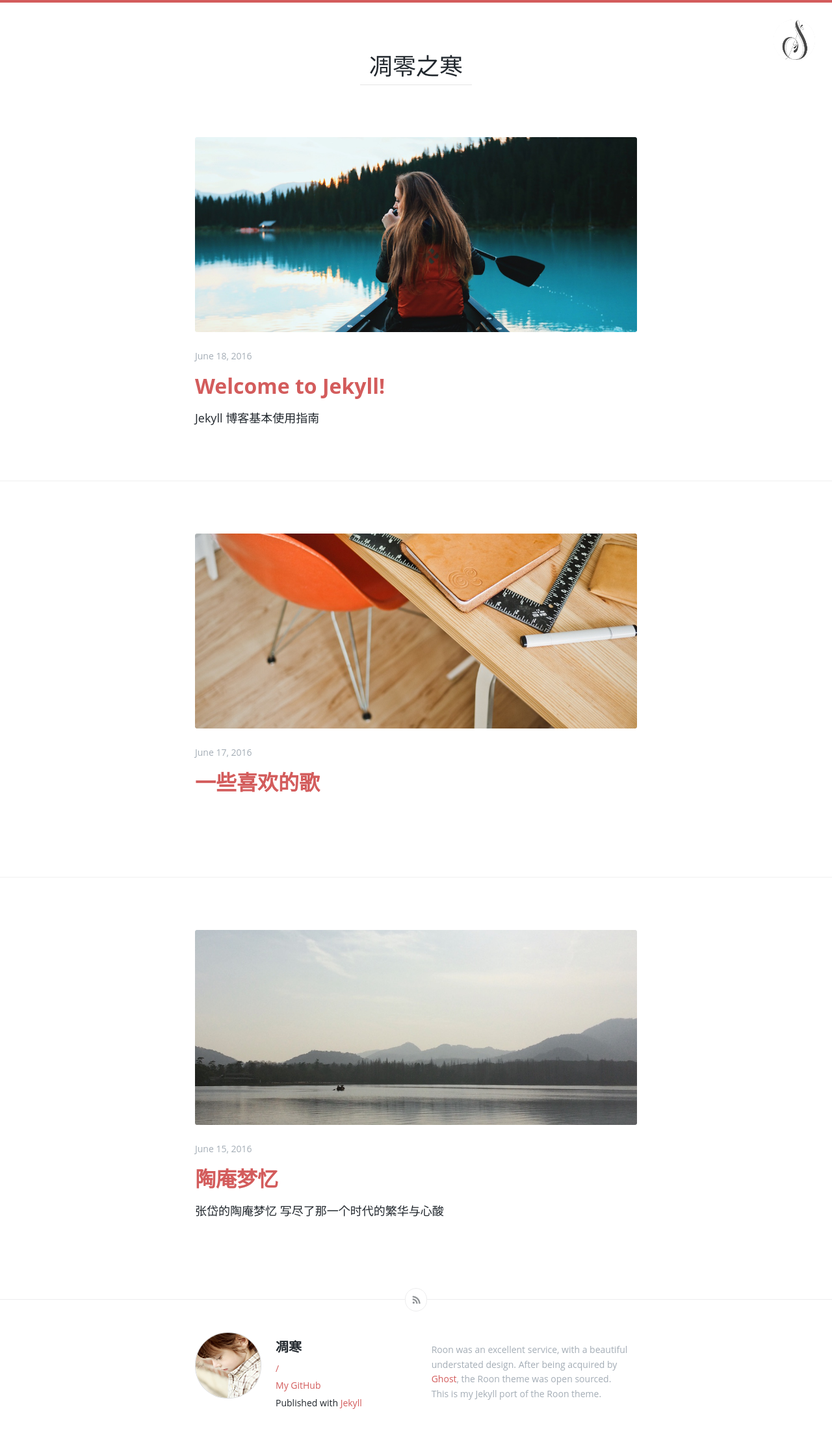
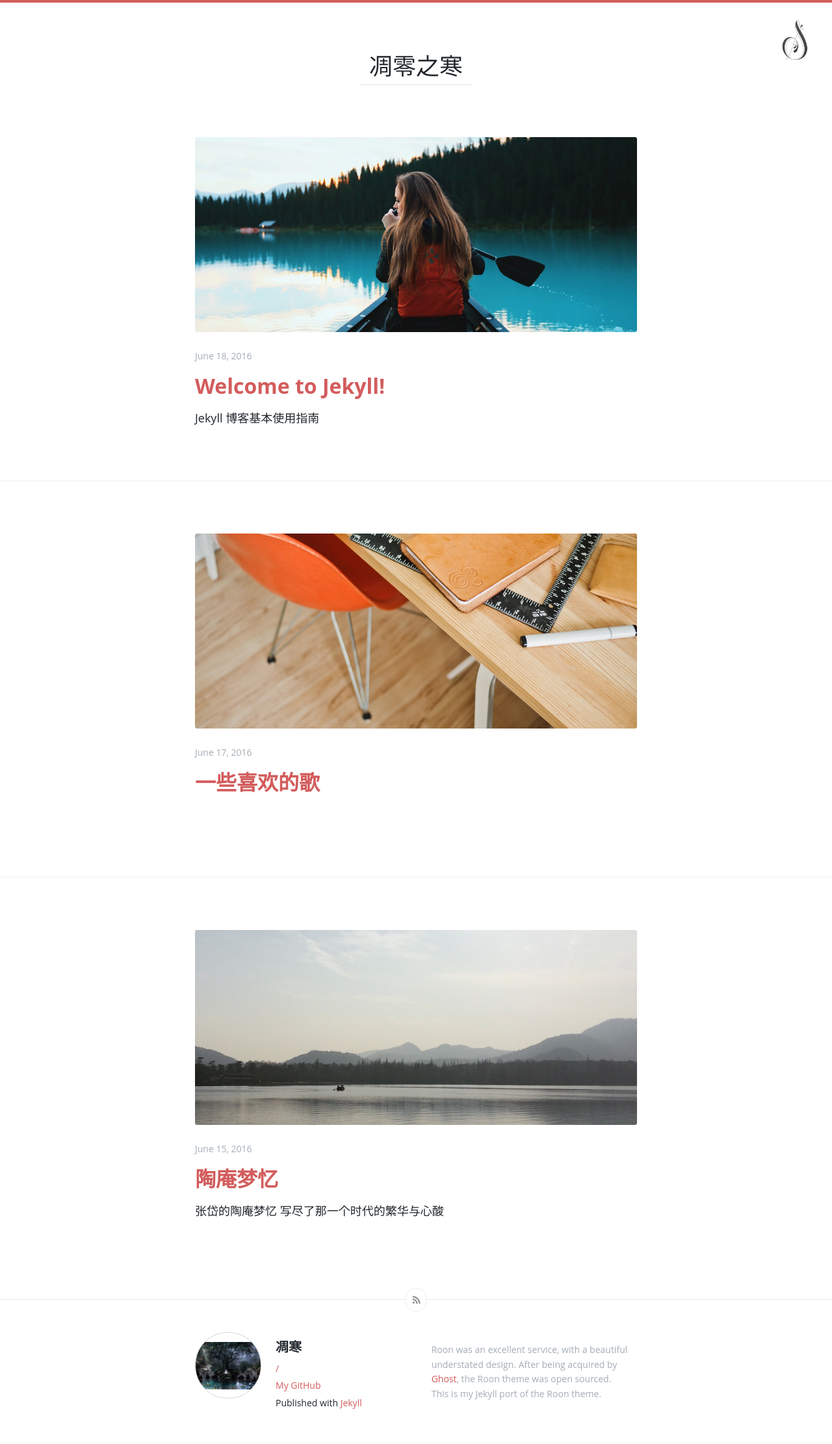
Before and after one commit to hanlin0516/Jekyll-1, a Jekyll site: the page built from index.html, in a window 1280 px wide. Shown: the whole page at 65% size. Built offline with Jekyll 4.4.1, drawn with Linux system fonts in a browser that asks for light colours; the list of posts is cut into pages by our own code.

Commit message:
change the avatar

```diff
--- a/_config.yml
+++ b/_config.yml
@@ -2,7 +2,7 @@
 title:            "凋零之寒" # 添加博客标题
 author:           凋寒 # 添加你的名字
 logo:             logo.png # 添加博客 Logo
-avatar:           avatar.png # 添加你的头像
+avatar:           avatar.jpg # 添加你的头像
 favicon:          favicon.ico # 添加用于显示于浏览器 Tab 上的博客图标
 email:            lingerlin@live.cn
 description: >    # 主题简介，可改为博客描述
```
Also changed, not shown: images/avatar.jpg (added).
